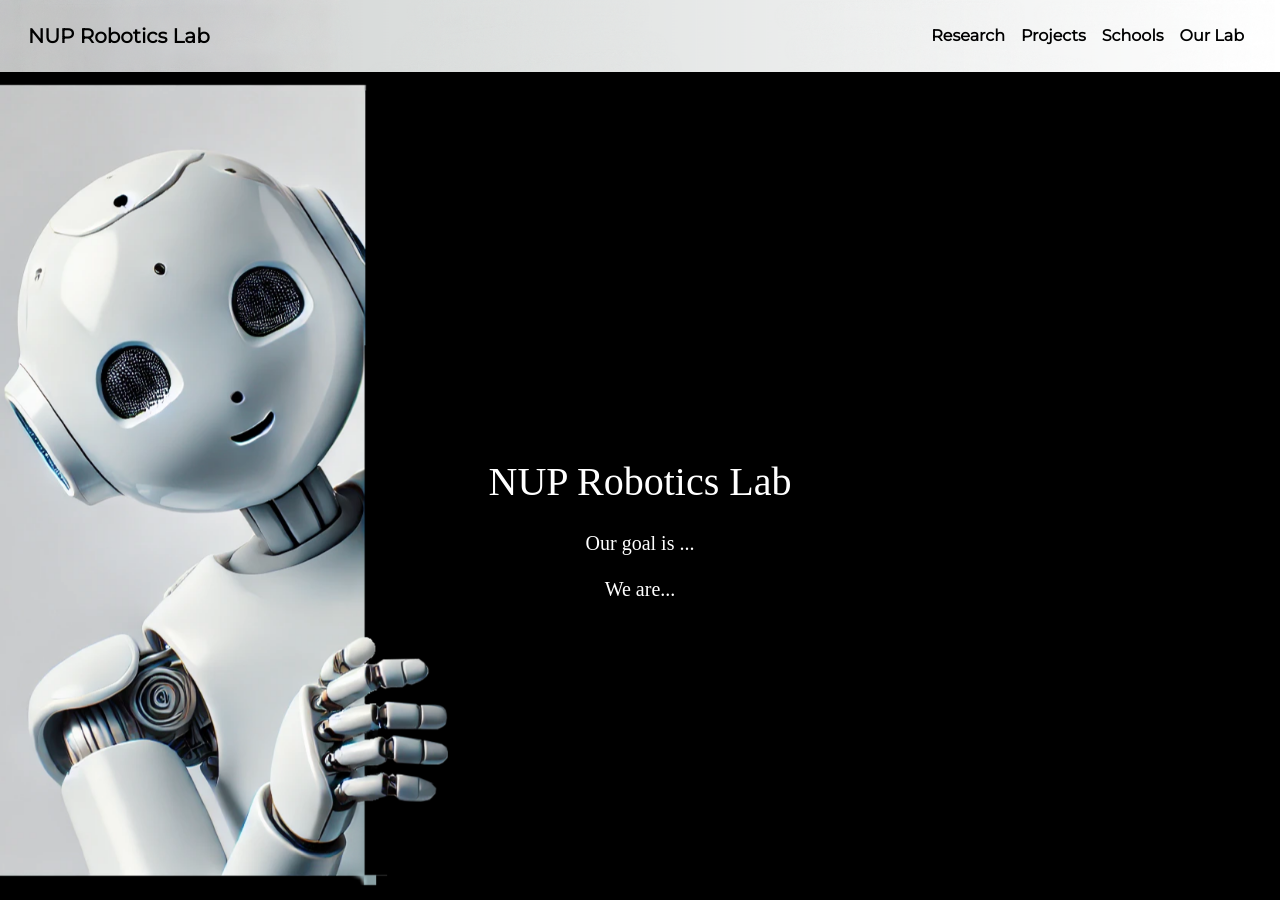
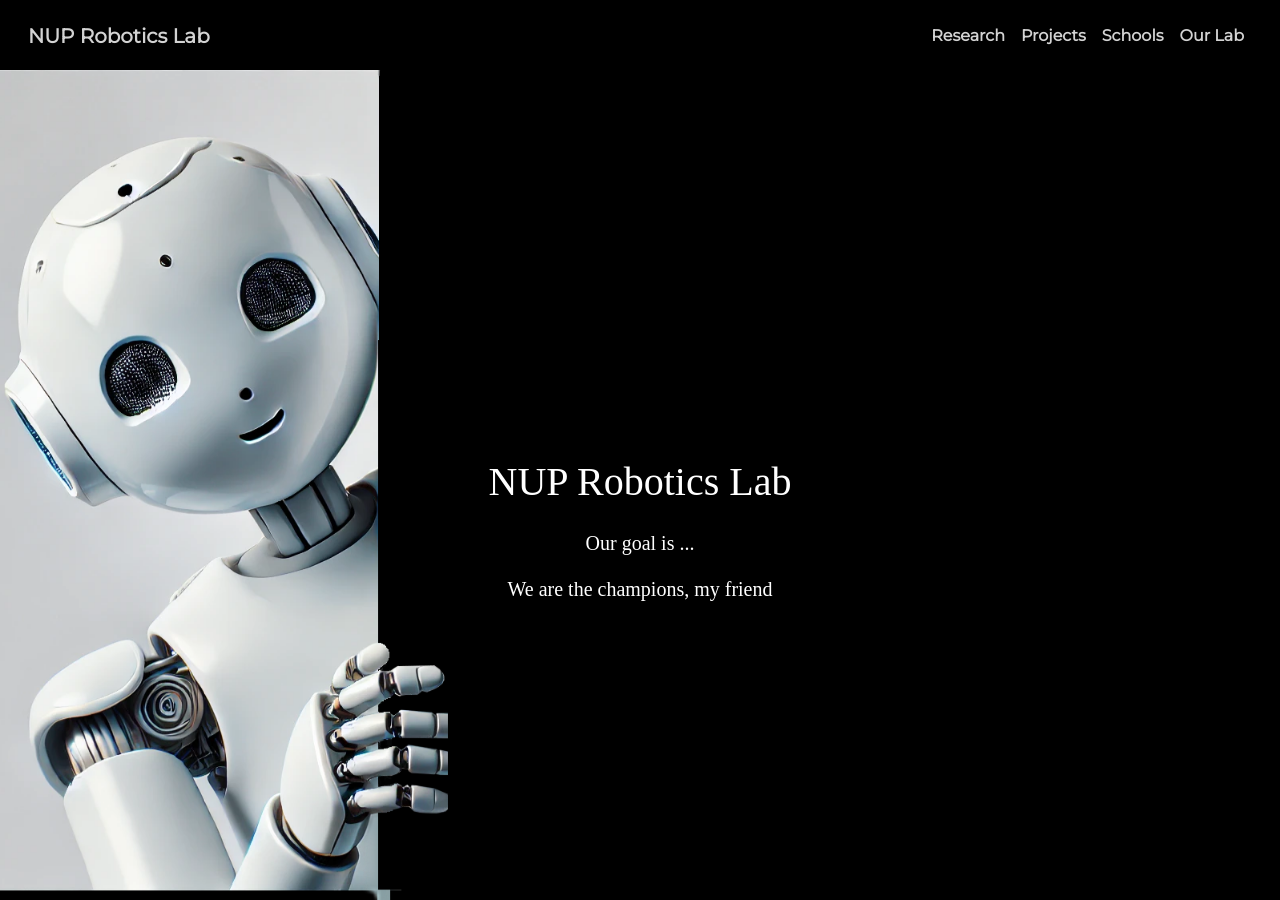
Before and after one commit to rcicd/robo_lab, a Jekyll site: the page built from index.md, in a window 1280 px wide and 900 px high. Built offline with Jekyll 4.4.1, drawn with Linux system fonts in a browser that asks for light colours; some web fonts are replaced.

Commit message:
version 0.1

```diff
--- a/_layouts/default.html
+++ b/_layouts/default.html
@@ -6,7 +6,8 @@
   <meta name="viewport" content="width=device-width, initial-scale=1">
   <link href="https://cdn.jsdelivr.net/npm/bootstrap@5.3.3/dist/css/bootstrap.min.css" rel="stylesheet">
   <link href="https://fonts.googleapis.com/css2?family=Montserrat&family=New+Tegomin&display=swap" rel="stylesheet">
-<link rel="stylesheet" href="{{ '/assets/css/main.css' | relative_url }}">
+
+  <link rel="stylesheet" href="{{ '/assets/css/main.css' | relative_url }}">
 </head>
 <body>
 <nav class="navbar navbar-expand-md p-3">
@@ -33,7 +34,7 @@
           <div class="lab-title">NUP Robotics Lab</div>
           <div class="lab-description">
             <p>Our goal is ...</p>
-            <p>We are...</p>
+            <p>We are the champions, my friend</p>
           </div>
         </div>
     </div>
--- a/assets/css/main.css
+++ b/assets/css/main.css
@@ -6,7 +6,7 @@ body {
 }
 
 .navbar {
-  background-image: url('/assets/img/navbar-bg.png');
+
   background-size: cover;
   font-family: 'Montserrat', sans-serif;
   position: fixed;
@@ -14,17 +14,28 @@ body {
   width: 100%;
   z-index: 1000;
 }
+.navbar-brand {
+color: lightgrey;
+}
+
+.nav-link {
+color: lightgrey;
+}
+.navbar-nav .nav-link:hover {
+    text-decoration: underline;
+    color: lightgrey;
+}
 
 .navbar .nav-link,
 .navbar .navbar-brand {
-  color: black !important;
+
   font-weight: 600;
 }
 
 body::before {
   content: "";
   display: block;
-  height: 70px; /* компенсация фиксированного navbar */
+  height: 70px;
 }
 
 .robot-left {
@@ -33,11 +44,13 @@ body::before {
     top: 70px;
     bottom: 0;
     width: 35vw;
-  background-image: url('/assets/img/robot.png');
+    background-image: url('../img/robot.png');
     background-repeat: no-repeat;
+    /*background-position: left center;
+    background-size: cover;  вместо contain */
+    z-index: 0;
+     background-size: auto 100%; /* высота 100%, ширина автоматически */
     background-position: left center;
-  background-size: contain;
-  z-index: 0;
 }
 
 .content-right {
@@ -45,14 +58,15 @@ body::before {
   min-height: 100vh;
 
   display: flex;
-  justify-content: center;     /* вертикальное центрирование */
-  align-items: center;         /* горизонтальное центрирование */
+  justify-content: center;
+  align-items: center;
   flex-direction: column;
   text-align: center;
 }
 @media (max-width: 992px) {
   .robot-left {
     width: 25vw;
+
   }
 
   .content-right {
```
Lines whose indentation alone changed are shown as unchanged.
